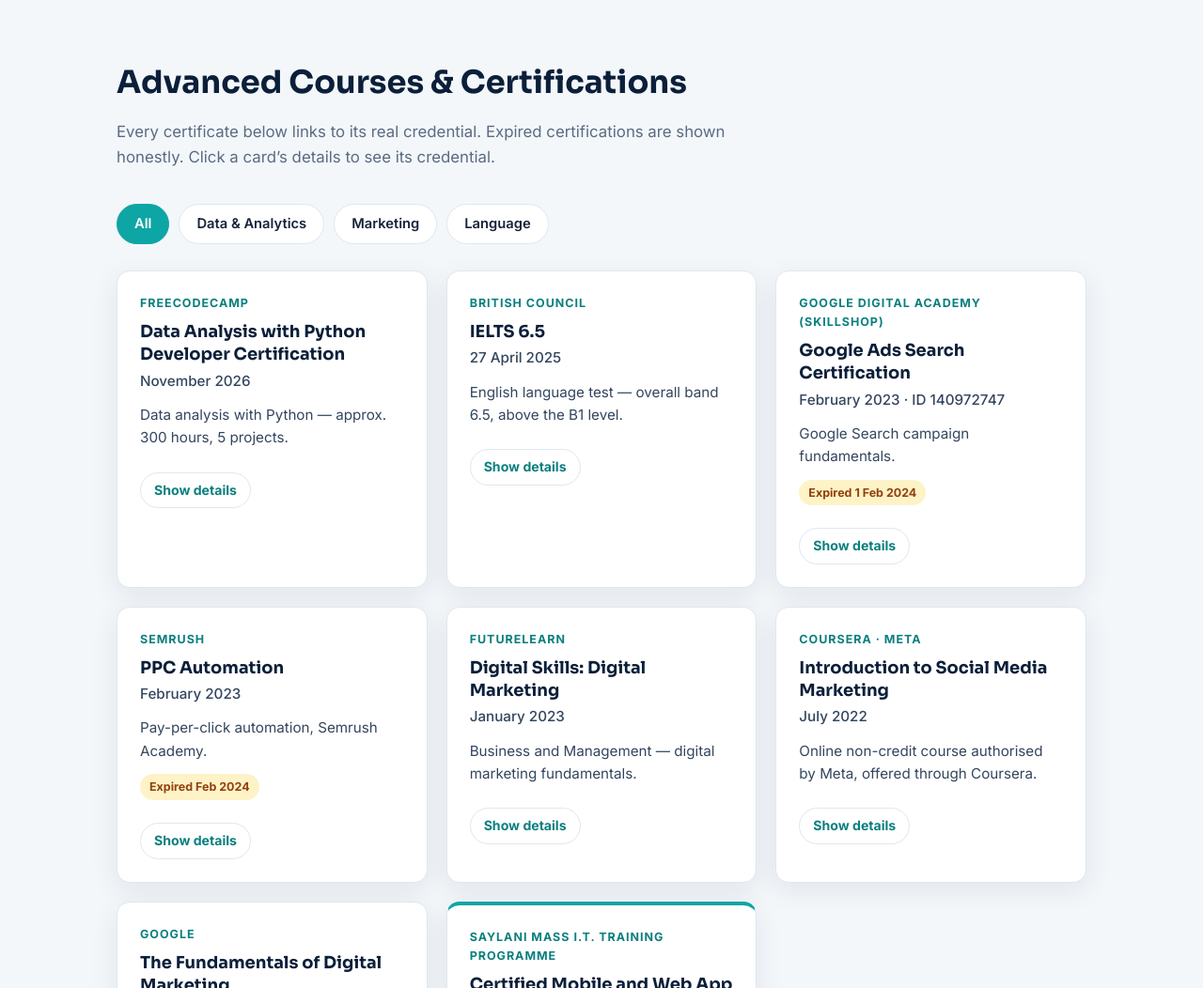
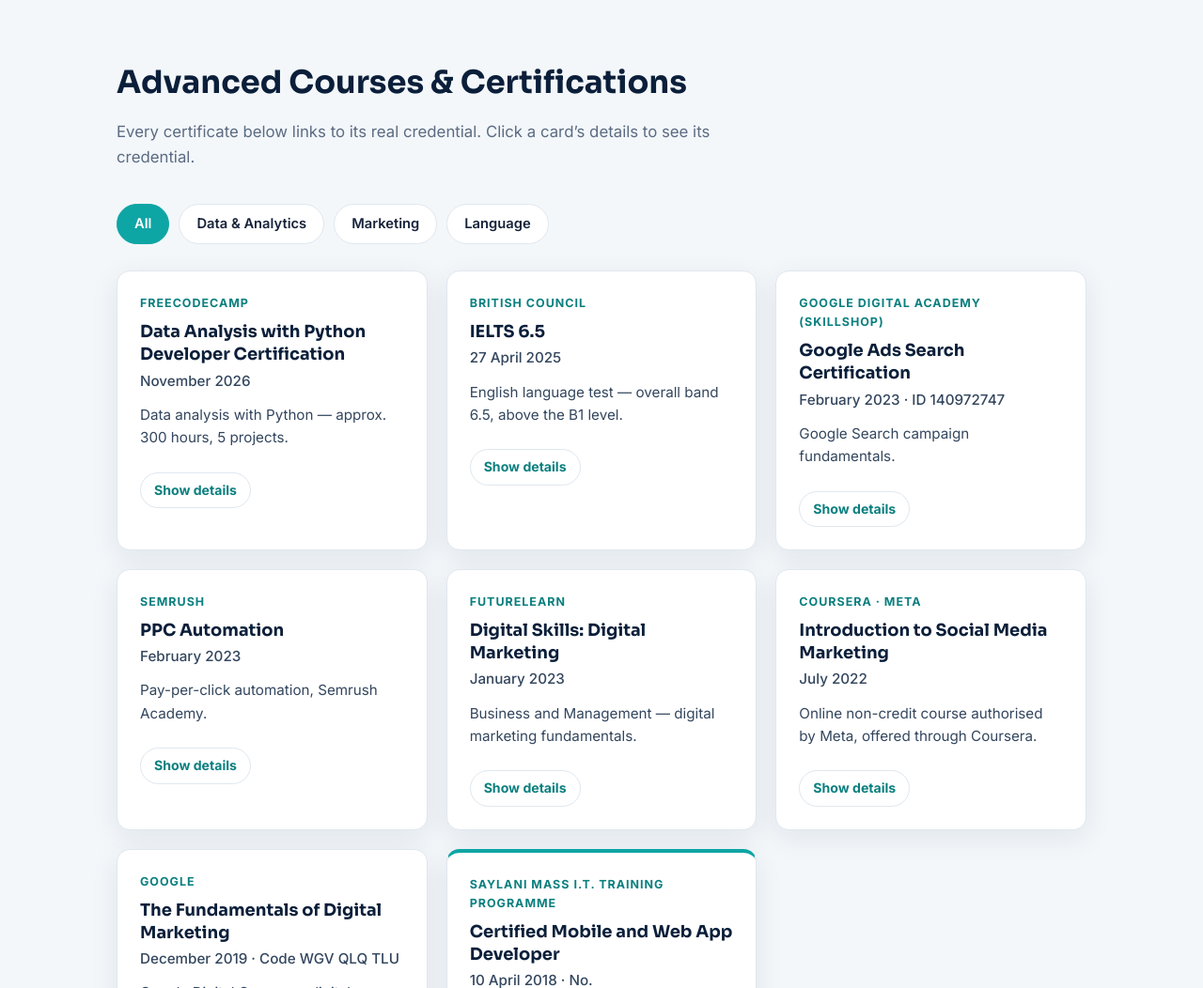
Before and after one commit to hassanbakhtiar/hassanbakhtiar.github.io, a plain HTML site: page index.html in a window 1280 px wide. Shown: the part 4220-5272 px from the top of the page at 94% size. Drawn offline with Linux system fonts and the light colour scheme; no server answers.

Commit message:
Remove expired badges/dates from Google Ads Search and Semrush PPC Automation certification cards

```diff
--- a/index.html
+++ b/index.html
@@ -274,7 +274,7 @@
   <section id="certifications" class="section section-alt">
     <div class="container">
       <h2 class="section-title">Advanced Courses &amp; Certifications</h2>
-      <p class="section-lead">Every certificate below links to its real credential. Expired certifications are shown honestly. Click a card&rsquo;s details to see its credential.</p>
+      <p class="section-lead">Every certificate below links to its real credential. Click a card&rsquo;s details to see its credential.</p>
       <div class="filter-bar" role="group" aria-label="Filter certifications">
         <button class="filter-btn active" type="button" data-cert-filter="all">All</button>
         <button class="filter-btn" type="button" data-cert-filter="data">Data &amp; Analytics</button>
@@ -316,14 +316,12 @@
           <h3>Google Ads Search Certification</h3>
           <p class="cert-date">February 2023 &middot; ID 140972747</p>
           <p>Google Search campaign fundamentals.</p>
-          <p><span class="badge badge-expired">Expired 1 Feb 2024</span></p>
           <button class="cert-toggle" type="button" aria-expanded="false">Show details</button>
           <div class="cert-details">
             <dl>
               <div><dt>Issuer</dt><dd>Google Digital Academy (Skillshop)</dd></div>
               <div><dt>Issued</dt><dd>February 2023</dd></div>
               <div><dt>Credential ID</dt><dd>140972747</dd></div>
-              <div><dt>Status</dt><dd>Expired 1 Feb 2024</dd></div>
               <div><dt>Verify</dt><dd><a class="cert-link" href="https://skillshop.exceedlms.com/student/award/LCdSdNWVyTVVKT5S1RPw9t61" target="_blank" rel="noopener">Click here to verify &rarr;</a></dd></div>
             </dl>
           </div>
@@ -333,13 +331,11 @@
           <h3>PPC Automation</h3>
           <p class="cert-date">February 2023</p>
           <p>Pay-per-click automation, Semrush Academy.</p>
-          <p><span class="badge badge-expired">Expired Feb 2024</span></p>
           <button class="cert-toggle" type="button" aria-expanded="false">Show details</button>
           <div class="cert-details">
             <dl>
               <div><dt>Issuer</dt><dd>Semrush</dd></div>
               <div><dt>Issued</dt><dd>February 2023</dd></div>
-              <div><dt>Status</dt><dd>Expired Feb 2024</dd></div>
               <div><dt>Certificate</dt><dd><a class="cert-link" href="https://static.semrush.com/academy/certificates/97afb28afb/hassan-bakhtiar_2.pdf" target="_blank" rel="noopener">Click here to view certificate &rarr;</a></dd></div>
             </dl>
           </div>
```
